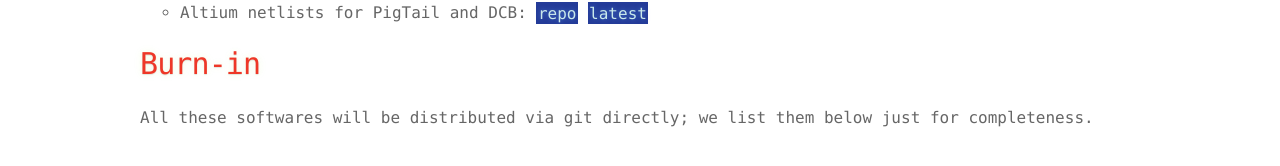
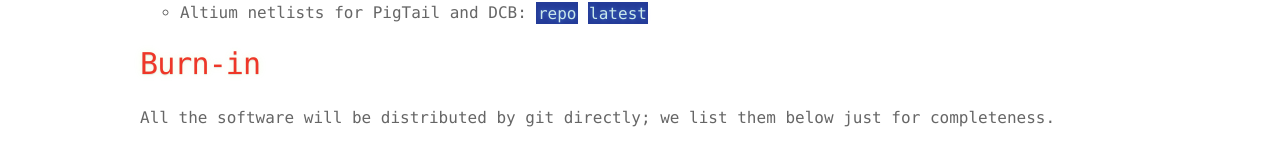
Before and after one commit to umd-lhcb/umd-lhcb.github.io, a Jekyll site: the page built from index.md, in a window 1280 px wide. Shown: the part 261-427 px from the top of the page. Built offline with Jekyll 4.4.1, drawn with Linux system fonts in a browser that asks for light colours; our own code applies the rules of GitHub Pages for plain Markdown files.

Commit message:
Edit typo.

```diff
--- a/index.md
+++ b/index.md
@@ -12,5 +12,5 @@ layout: default
 [latest](https://github.com/ZishuoYang/UT-Backplane-mapping/releases/latest)
 
 # Burn-in
-All these softwares will be distributed via git directly;
+All the software will be distributed by git directly;
 we list them below just for completeness.
```
